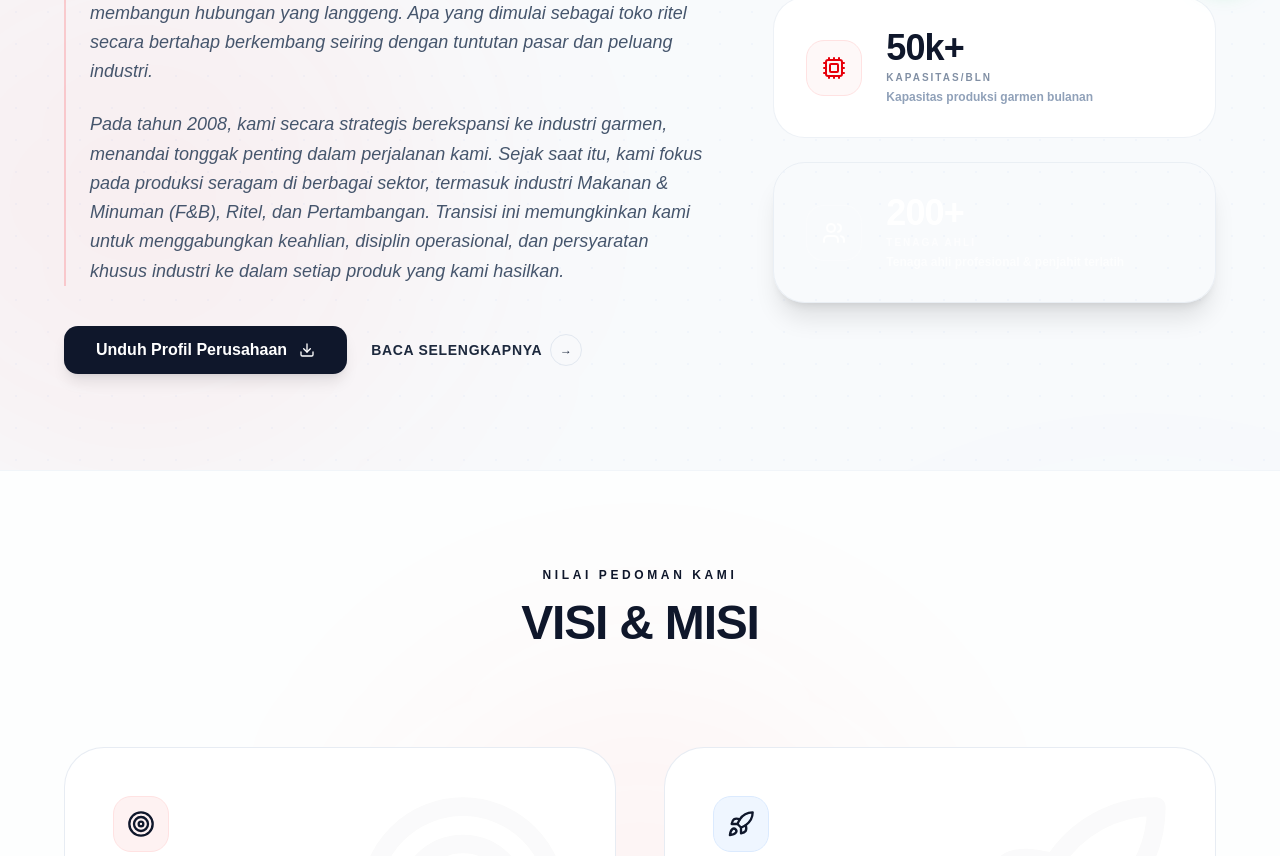
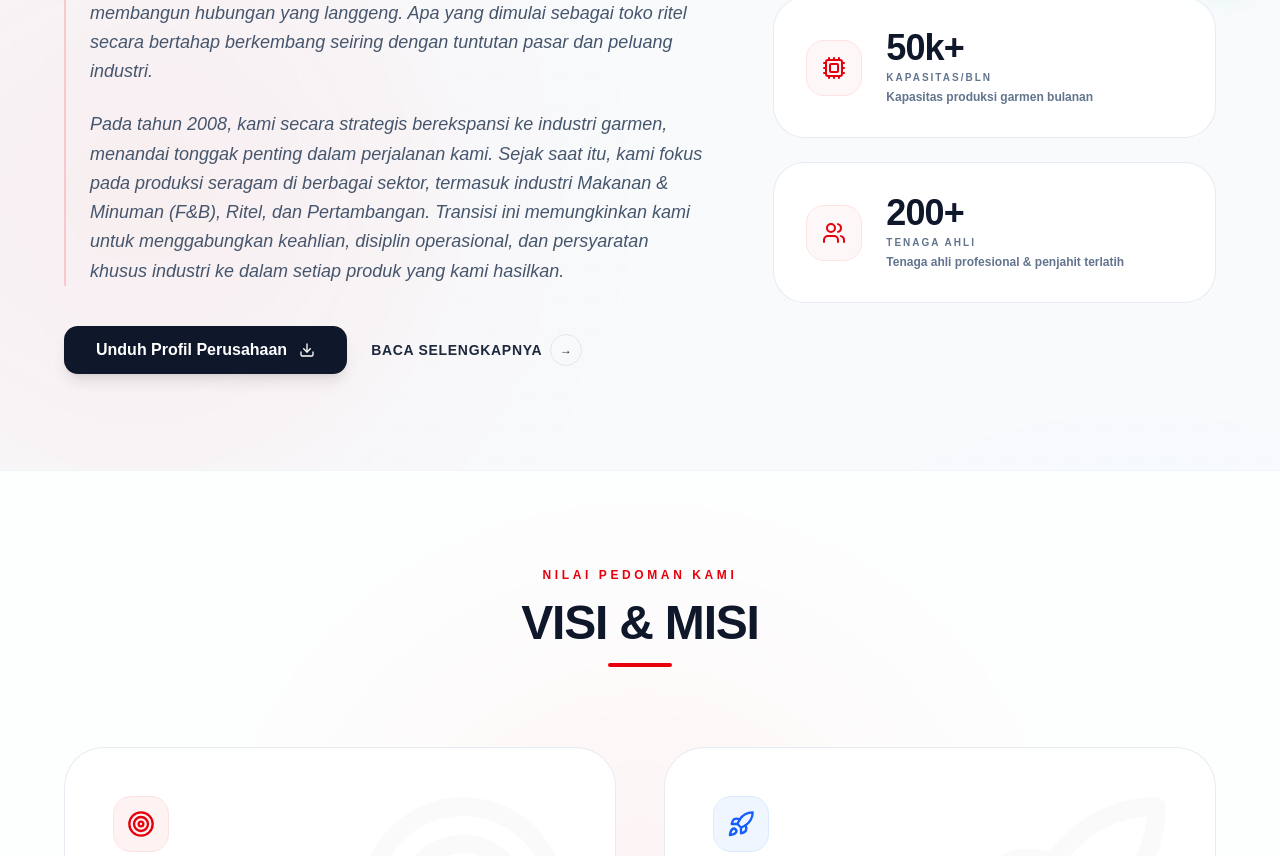
Before and after one commit to padji28-source/SeragamParahita, a React (Vite) app: page /tentang-kami in a window 1280 px wide. Shown: the part 804-1660 px from the top of the page. Built offline with nearby package versions, Linux system fonts and the light colour scheme.

Commit message:
Update AboutPage styles and text for consistency

```diff
--- a/src/pages/AboutPage.tsx
+++ b/src/pages/AboutPage.tsx
@@ -20,28 +20,25 @@ export default function AboutPage() {
   const { t } = useTranslation();
   const [showMore, setShowMore] = useState(false);
 
-  // Stats definition
+  // Stats definition - Dibuat seragam & jelas terbaca
   const stats = [
     {
       value: "15+",
       label: t('about.stats.experience', { defaultValue: 'Years Experience' }),
       icon: Calendar,
       desc: t('about.stats.dedication', { defaultValue: 'Dedicated to providing the best quality.' }),
-      color: "border-red-500/10 hover:border-red-500/30 bg-white"
     },
     {
       value: "50k+",
       label: t('about.stats.capacity', { defaultValue: 'Capacity/mo' }),
       icon: Cpu,
       desc: t('nav.home') === 'Home' ? "Garment production capacity" : "Kapasitas produksi garmen bulanan",
-      color: "border-slate-200/60 hover:border-slate-300 bg-white"
     },
     {
       value: "200+",
       label: t('about.stats.workers', { defaultValue: 'Experts' }),
       icon: Users,
       desc: t('nav.home') === 'Home' ? "Highly skilled professional tailors & team" : "Tenaga ahli profesional & penjahit terlatih",
-      color: "bg-red-650 border-red-650 text-white shadow-xl shadow-red-650/10"
     }
   ];
 
@@ -137,7 +134,7 @@ export default function AboutPage() {
             className="lg:col-span-7 space-y-8"
           >
             <div className="space-y-3">
-              <span className="text-red-650 font-black tracking-[0.25em] uppercase text-xs block">
+              <span className="text-red-600 font-black tracking-[0.25em] uppercase text-xs block">
                 {t('nav.home') === 'Home' ? 'ESTABLISHED 1990' : 'SEJAK TAHUN 1990'}
               </span>
               <h2 className="text-3xl md:text-4xl lg:text-5xl font-display font-black text-slate-900 leading-none uppercase">
@@ -170,7 +167,7 @@ export default function AboutPage() {
               <a
                 href="/company-profile.pdf"
                 download
-                className="group relative inline-flex items-center gap-3 bg-slate-900 hover:bg-red-650 text-white font-bold h-12 px-8 rounded-xl transition-all duration-300 shadow-lg shadow-slate-950/10 cursor-pointer"
+                className="group relative inline-flex items-center gap-3 bg-slate-900 hover:bg-red-600 text-white font-bold h-12 px-8 rounded-xl transition-all duration-300 shadow-lg shadow-slate-950/10 cursor-pointer"
               >
                 <span>{t('about.companyProfile', { defaultValue: 'Unduh Profil Perusahaan' })}</span>
                 <Download className="w-4 h-4 transition-transform group-hover:-translate-y-0.5" />
@@ -178,7 +175,7 @@ export default function AboutPage() {
 
               <button
                 onClick={() => setShowMore(!showMore)}
-                className="inline-flex items-center gap-2 hover:text-red-650 text-slate-800 text-sm font-black uppercase tracking-wider cursor-pointer select-none transition-colors"
+                className="inline-flex items-center gap-2 hover:text-red-600 text-slate-800 text-sm font-black uppercase tracking-wider cursor-pointer select-none transition-colors"
               >
                 <span>{showMore ? t('about.closeStory', { defaultValue: 'Tutup' }) : t('about.readMore', { defaultValue: 'Selengkapnya' })}</span>
                 <span className="w-8 h-8 rounded-full border border-slate-200 flex items-center justify-center transition-transform hover:border-red-600 duration-300">
@@ -198,19 +195,19 @@ export default function AboutPage() {
                   whileInView={{ opacity: 1, x: 0 }}
                   viewport={{ once: true }}
                   transition={{ delay: idx * 0.1, duration: 0.5, ease: smoothEase }}
-                  className={`border border-slate-200/60 p-8 rounded-[2rem] flex items-center gap-6 transition-all duration-300 hover:shadow-xl hover:shadow-slate-200/40 relative overflow-hidden ${stat.color}`}
+                  className="bg-white border border-slate-200/80 hover:border-red-500/30 p-8 rounded-[2rem] flex items-center gap-6 transition-all duration-300 hover:shadow-xl hover:shadow-slate-200/40 relative overflow-hidden"
                 >
-                  <div className={`w-14 h-14 rounded-2xl flex items-center justify-center border ${stat.value === '200+' ? 'bg-white/10 border-white/20 text-white' : 'bg-red-50/50 border-red-100 text-red-600'}`}>
-                    <stat.icon className="w-6 h-6 shrink-0" />
+                  <div className="w-14 h-14 rounded-2xl flex items-center justify-center border bg-red-50/60 border-red-100 text-red-600 shrink-0">
+                    <stat.icon className="w-6 h-6" />
                   </div>
                   <div>
-                    <h3 className="text-3xl md:text-4xl font-black tracking-tight leading-none mb-1">
+                    <h3 className="text-3xl md:text-4xl font-black text-slate-900 tracking-tight leading-none mb-1">
                       {stat.value}
                     </h3>
-                    <p className={`text-[10px] font-black uppercase tracking-[0.2em] mb-1 opacity-80 ${stat.value === '200+' ? 'text-white/85' : 'text-slate-500'}`}>
+                    <p className="text-[10px] font-black uppercase tracking-[0.2em] mb-1 text-slate-500">
                       {stat.label}
                     </p>
-                    <p className={`text-xs font-semibold ${stat.value === '200+' ? 'text-white/70' : 'text-slate-400'}`}>
+                    <p className="text-xs font-semibold text-slate-500">
                       {stat.desc}
                     </p>
                   </div>
@@ -231,13 +228,13 @@ export default function AboutPage() {
         <div className="container mx-auto px-6 md:px-12 lg:px-16 max-w-7xl relative z-10">
 
           <div className="text-center max-w-3xl mx-auto mb-16 md:mb-20 space-y-4">
-            <span className="text-red-650 font-black tracking-[0.3em] uppercase text-xs block">
+            <span className="text-red-600 font-black tracking-[0.3em] uppercase text-xs block">
               {t('nav.home') === 'Home' ? 'OUR GUIDING VALUES' : 'NILAI PEDOMAN KAMI'}
             </span>
             <h2 className="text-3xl md:text-4xl lg:text-5xl font-black uppercase tracking-tight text-slate-900 leading-none">
               {t('nav.home') === 'Home' ? 'Vision & Mission' : 'Visi & Misi'}
             </h2>
-            <div className="h-1 w-16 bg-red-650 mx-auto rounded-full mt-2" />
+            <div className="h-1 w-16 bg-red-600 mx-auto rounded-full mt-2" />
           </div>
 
           <div className="grid grid-cols-1 lg:grid-cols-2 gap-8 lg:gap-12 items-stretch">
@@ -255,7 +252,7 @@ export default function AboutPage() {
               </div>
 
               <div className="space-y-6 relative z-10">
-                <div className="w-14 h-14 rounded-2xl bg-red-50 border border-red-100 flex items-center justify-center text-red-650">
+                <div className="w-14 h-14 rounded-2xl bg-red-50 border border-red-100 flex items-center justify-center text-red-600">
                   <Target className="w-7 h-7" />
                 </div>
                 <div className="space-y-1">
@@ -290,7 +287,7 @@ export default function AboutPage() {
               </div>
 
               <div className="space-y-6 relative z-10">
-                <div className="w-14 h-14 rounded-2xl bg-blue-50 border border-blue-100 flex items-center justify-center text-blue-650">
+                <div className="w-14 h-14 rounded-2xl bg-blue-50 border border-blue-100 flex items-center justify-center text-blue-600">
                   <Rocket className="w-7 h-7" />
                 </div>
                 <div className="space-y-1">
@@ -303,9 +300,9 @@ export default function AboutPage() {
                 </div>
 
                 <ul className="space-y-4">
-                  {(t('about.missionStatements', { returnObjects: true }) as string[]).map((missionText, idx) => (
+                  {((t('about.missionStatements', { returnObjects: true }) as string[]) || []).map((missionText, idx) => (
                     <li key={idx} className="flex gap-4 items-start group/item">
-                      <div className="w-6 h-6 rounded-full bg-red-50 border border-red-100 flex items-center justify-center shrink-0 mt-0.5 group-hover/item:scale-110 group-hover/item:bg-red-650 group-hover/item:text-white select-none transition-all">
+                      <div className="w-6 h-6 rounded-full bg-red-50 border border-red-100 flex items-center justify-center shrink-0 mt-0.5 group-hover/item:scale-110 group-hover/item:bg-red-600 group-hover/item:text-white select-none transition-all">
                         <CheckCircle2 className="w-3.5 h-3.5 text-red-600 group-hover/item:text-white transition-colors" />
                       </div>
                       <span className="text-slate-600 font-medium leading-relaxed text-sm md:text-base">
@@ -329,7 +326,7 @@ export default function AboutPage() {
       {/* --- SECTION 3: VIDEO PROFIL (Stunning Mock Player framed inline) --- */}
       <section className="relative z-20 py-16 md:py-24 max-w-7xl mx-auto px-6 md:px-12 lg:px-16 text-center">
         <div className="max-w-3xl mx-auto mb-12 md:mb-16 space-y-4">
-          <span className="text-red-650 font-black tracking-[0.3em] uppercase text-xs block">
+          <span className="text-red-600 font-black tracking-[0.3em] uppercase text-xs block">
             {t('about.getToKnowUs', { defaultValue: 'KENALI KAMI LEBIH DEKAT' })}
           </span>
           <h2 className="text-3xl md:text-4xl lg:text-5xl font-black text-slate-900 uppercase">
@@ -378,7 +375,7 @@ export default function AboutPage() {
                 transition={{ delay: idx * 0.1, duration: 0.5 }}
                 className="space-y-4"
               >
-                <div className="w-12 h-12 rounded-2xl bg-red-50 flex items-center justify-center text-red-650 border border-red-100">
+                <div className="w-12 h-12 rounded-2xl bg-red-50 flex items-center justify-center text-red-600 border border-red-100">
                   <item.icon className="w-5 h-5 shrink-0" />
                 </div>
                 <h3 className="text-lg font-black text-slate-900 uppercase tracking-wide">
```
